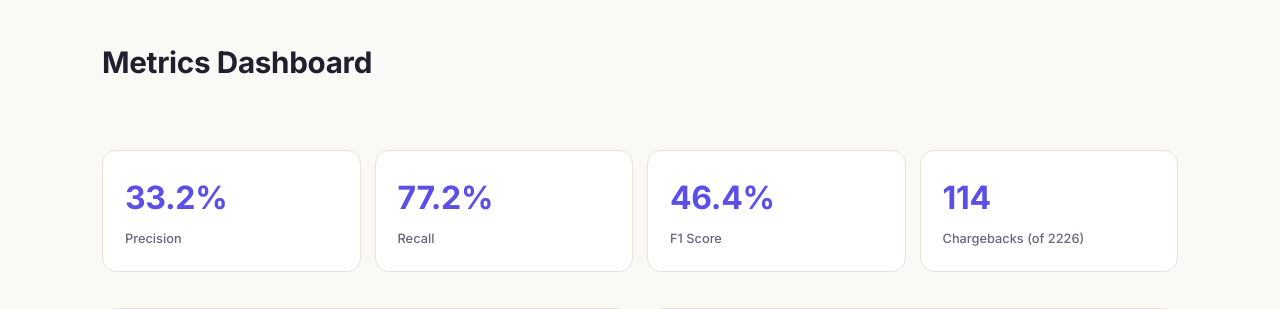
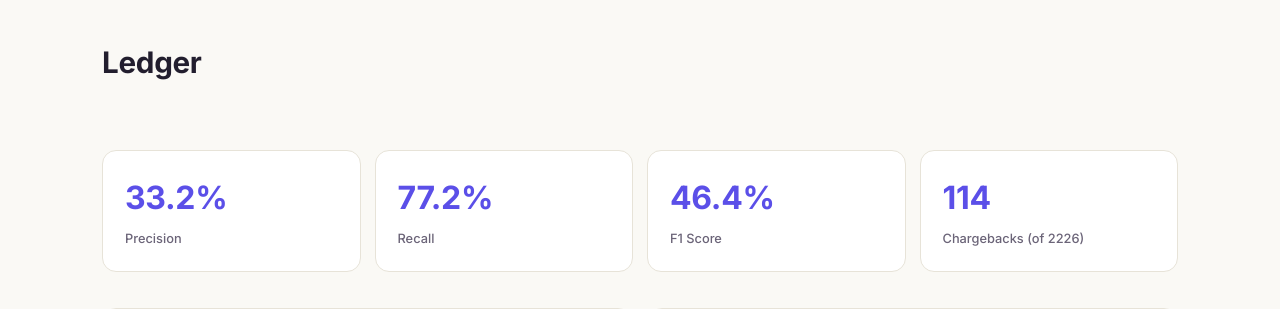
Before and after one commit to mitali-gautam05/DisputeLens, a FastAPI app: page /dashboard in a window 1280 px wide. Shown: the part 69-378 px from the top of the page. Run offline with FastAPI, Linux system fonts and the light colour scheme; data that the repository does not hold is empty.

```diff
--- a/frontend/templates/dashboard.html
+++ b/frontend/templates/dashboard.html
@@ -1,7 +1,7 @@
 {% extends "base.html" %}
-{% block title %}Dashboard — DisputeLens{% endblock %}
+{% block title %}Ledger — DisputeLens{% endblock %}
 {% block content %}
-<h1>Metrics Dashboard</h1>
+<h1>Ledger</h1>
 <div id="metrics-container" class="loading">Loading metrics...</div>
 {% endblock %}
 {% block scripts %}
```
